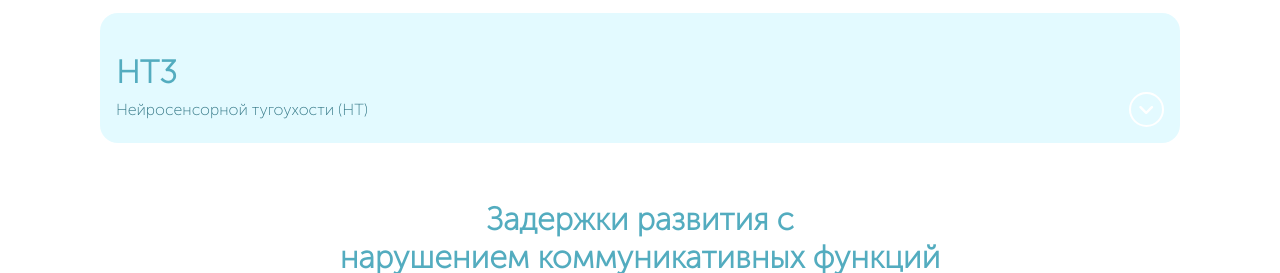
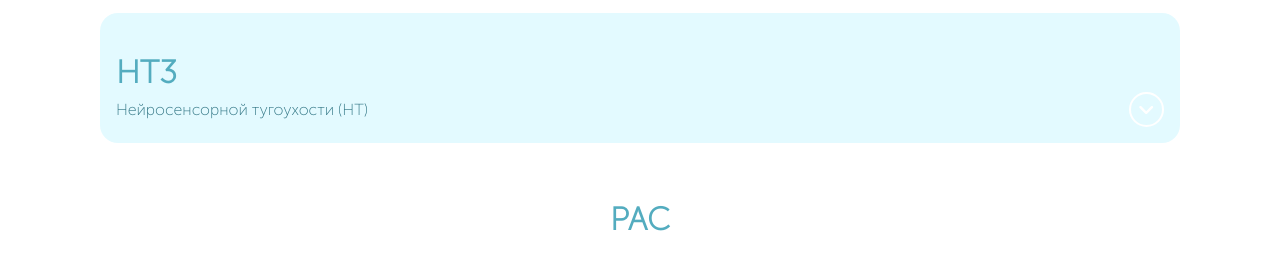
Before and after one commit to Amantry7/ReaCenter, a Django app: page /whatwe/1/ in a window 1280 px wide. Shown: the part 953-1226 px from the top of the page. Run offline with Django 5.2, Linux system fonts and the light colour scheme; data comes from the database, SQL or seed files in the repository.

Commit message:
some change

```diff
--- a/templates/whtatWeSelect.html
+++ b/templates/whtatWeSelect.html
@@ -80,8 +80,7 @@
         <br><br><br>
         <div class="selected_item">
             <h1>
-                Задержки развития с <br>
-                нарушением коммуникативных функций
+                {{treat_detail.title}}
             </h1>
             <br><br>
             <div class="swiper-container4 image_list_stambul">
```
